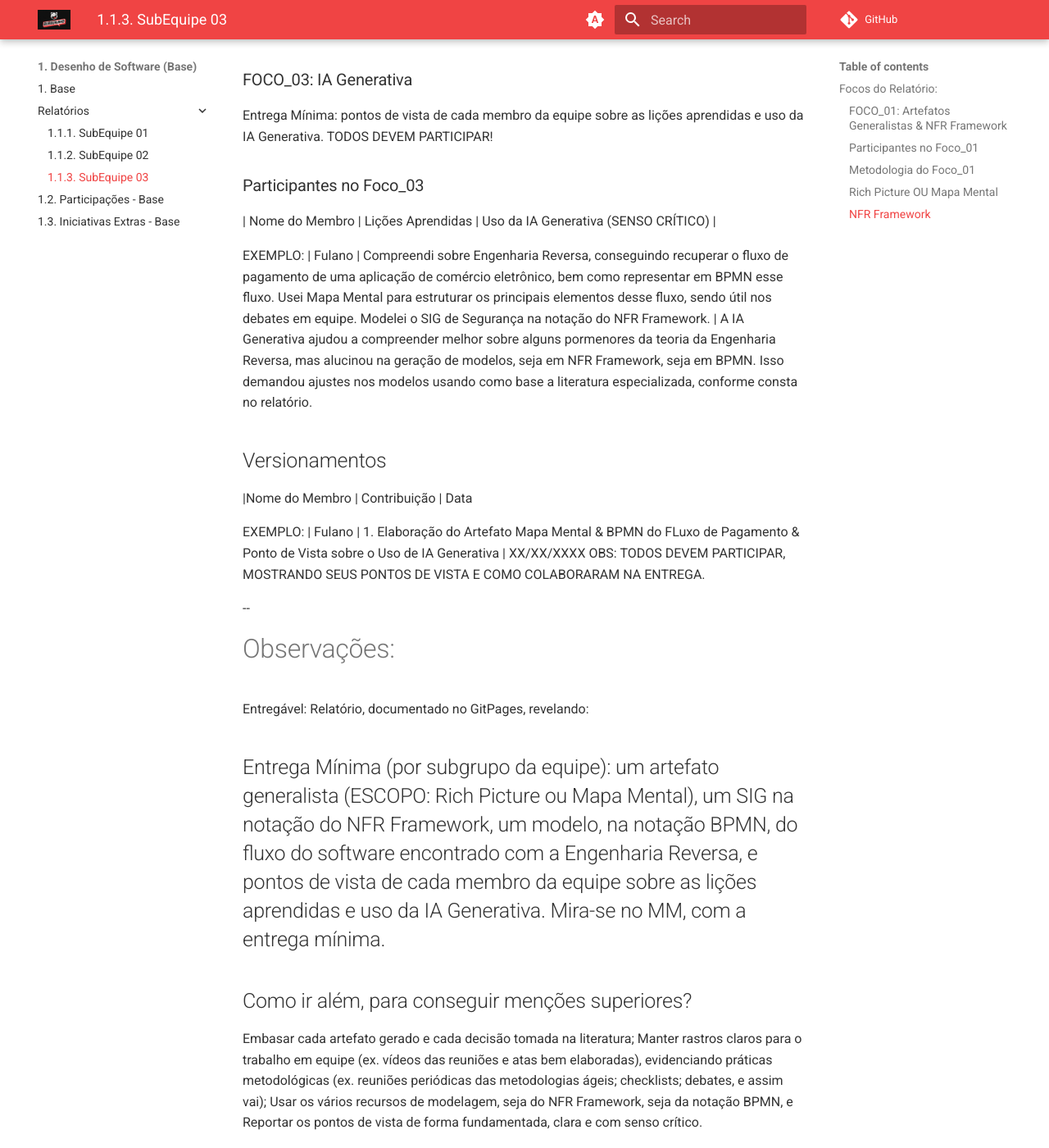
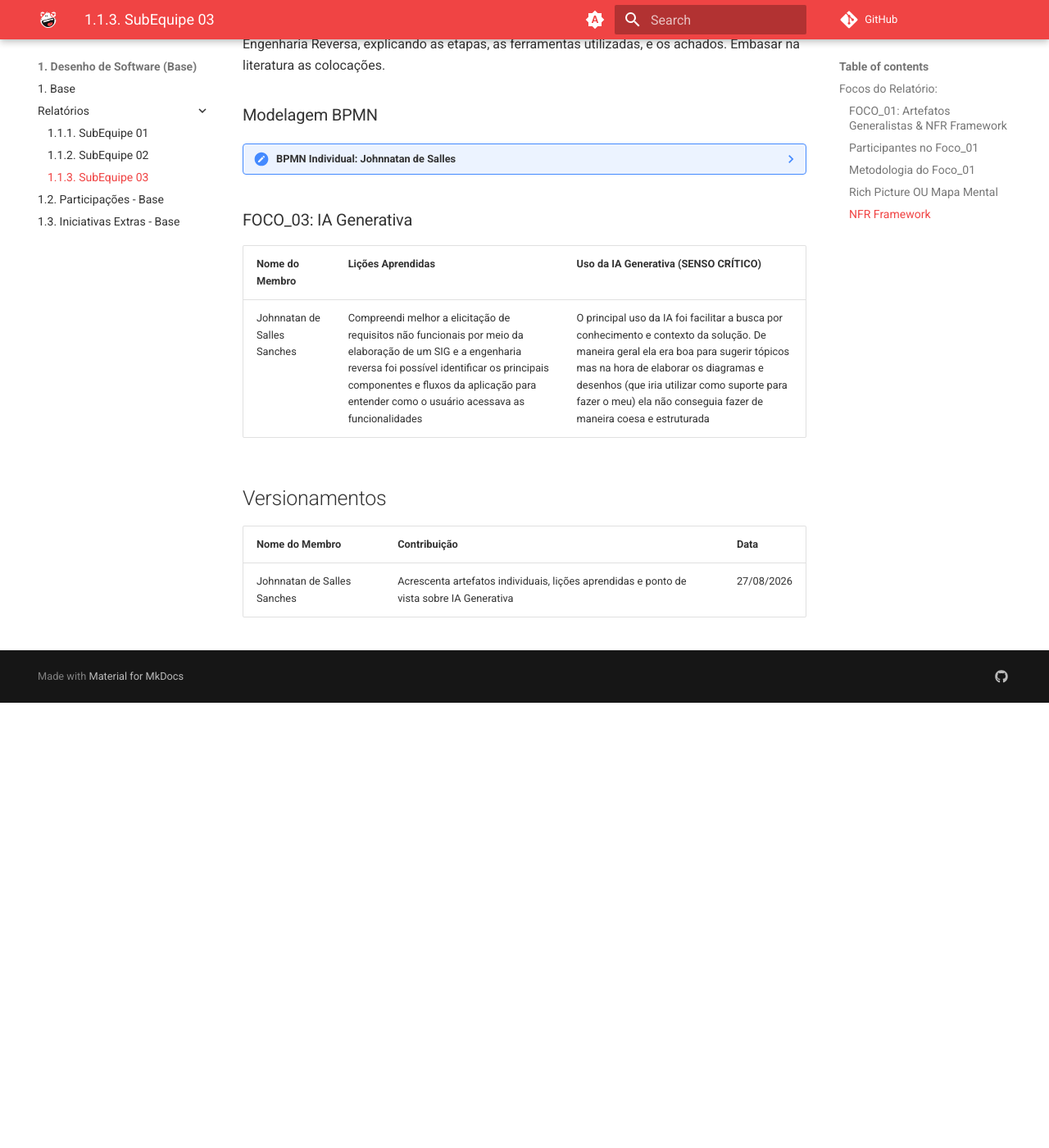
Before and after one commit to UnBArqDsw2026-2-Turma01/2026.2-T01-_G3_ProjetoPortalNoticias_Entrega_01, an MkDocs documentation site: the page built from docs/Base/Relatórios/1.1.3.SubEquipe_03.md, in a window 1280 px wide and 1400 px high, scrolled down 1525 px. Shown: the whole window at 82% size. Built offline with MkDocs 1.6.1 and Material for MkDocs 9.7.7, drawn with Linux system fonts in a browser that asks for light colours; comment, search, counter and statistics services are not loaded; after the commit the page ends 2382 px from its top, so only the background shows below that; some of the changed text lies outside the part shown.

Commit message:
Acrescenta artefatos individuais, lições aprendidas e ponto de vista sobre IA Generativa

```diff
--- a/docs/Base/Relatórios/1.1.3.SubEquipe_03.md
+++ b/docs/Base/Relatórios/1.1.3.SubEquipe_03.md
@@ -1,72 +1,88 @@
 # SubEquipe_03
-O relatório deverá conter a estrutura de focos estabelecida a seguir, bem como versionamentos, metodologia e participantes por foco.
-Não omitir tópicos.
 
 ## Focos do Relatório:
 ### FOCO_01: Artefatos Generalistas & NFR Framework
-Entrega Mínima: um artefato generalista (ESCOPO: Rich Picture ou Mapa Mental) e um SIG na notação do NFR Framework.
-Mira-se no MM no FOCO, com a entrega mínima.
 ### Participantes no Foco_01
-| Nome do Membro |
-
-EXEMPLO:
-| Fulano
+| Participantes |
+|---------------|
+|DAVI GONCALVES LEITE FEITOSA|
+|GIOVANNA FELIPE GUIMARAES|
+|JOHNNATAN DE SALLES SANCHES|
 ### Metodologia do Foco_01
 Espaço para contar um pouco sobre como ocorreu o trabalho em equipe. Vídeos ajudam aqui.
+
+
+
 ### Rich Picture OU Mapa Mental
 Rich Picture ou Mapa Mental
+
+
+
+??? note "Rich Picture Individual: Johnnatan de Salles"
+
+    <figure style="text-align: center;">
+        <img src="../../../assets/subGrupo3/mapaJohn.png" alt="Rich Picture individual do Johnnatan de Salles" style="max-width: 100%;">
+        <figcaption>
+            <p style="text-align: center; font-size: 10pt;">
+                Figura : Rich Picture Individual (Fonte: <a href="https://github.com/jsalless">Johnnatan de Salles</a>, 2026)
+            </p>
+        </figcaption>
+    </figure>
+
+
 ### NFR Framework
 SIG de <<critério de qualidade>> na notação do NFR Framework.
+
+
+
+??? note "SIG NFR Framework Individual: Johnnatan de Salles"
+
+    <figure style="text-align: center;">
+        <img src="../../../assets/subGrupo3/sigJohn.png" alt="SIG NFR Framework do Johnnatan de Salles" style="max-width: 100%;">
+        <figcaption>
+            <p style="text-align: center; font-size: 10pt;">
+                Figura : SIG NFR Framework Individual (Fonte: <a href="https://github.com/jsalless">Johnnatan de Salles</a>, 2026)
+            </p>
+        </figcaption>
+    </figure>
 #
 
 ### FOCO_02: Engenharia Reversa & Modelagem BPMN
-Entrega Mínima: um modelo, na notação BPMN, do fluxo do software encontrado com a Engenharia Reversa.
-Mira-se no MM no FOCO, com a entrega mínima.
 ### Participantes no Foco_02
-| Nome do Membro |
-
-EXEMPLO:
-| Fulano |
+| Participantes |
+|---------------|
+|DAVI GONCALVES LEITE FEITOSA|
+|GIOVANNA FELIPE GUIMARAES|
+|JOHNNATAN DE SALLES SANCHES|
 ### Metodologia do Foco_02
 Espaço para contar um pouco sobre como ocorreu o trabalho em equipe. Vídeos ajudam aqui.
 ### Processo de Engenharia Reversa Aplicado
 Descrever o contexto no qual foi aplicada a Engenharia reversa, bem como o processo de Engenharia Reversa, explicando as etapas, as ferramentas utilizadas, e os achados. Embasar na literatura as colocações.
 ### Modelagem BPMN
-Modelo, na notação BPMN, de um fluxo levantado ao realizar o processo de Engenharia Reversa.
+
+
+
+??? note "BPMN Individual: Johnnatan de Salles"
+
+    <figure style="text-align: center;">
+        <img src="../../../assets/subGrupo3/bpmnJohn.png" alt="BPMN individual do Johnnatan de Salles" style="max-width: 100%;">
+        <figcaption>
+            <p style="text-align: center; font-size: 10pt;">
+                Figura : BPMN Individual (Fonte: <a href="https://github.com/jsalless">Johnnatan de Salles</a>, 2026)
+            </p>
+        </figcaption>
+    </figure>
 
 #
 ### FOCO_03: IA Generativa
-Entrega Mínima: pontos de vista de cada membro da equipe sobre as lições aprendidas e uso da IA Generativa.
-TODOS DEVEM PARTICIPAR!
-### Participantes no Foco_03
+
+
 | Nome do Membro | Lições Aprendidas | Uso da IA Generativa (SENSO CRÍTICO) |
-
-EXEMPLO:
-| Fulano | Compreendi sobre Engenharia Reversa, conseguindo recuperar o fluxo de pagamento de uma aplicação de comércio eletrônico, bem como representar em BPMN esse fluxo. Usei Mapa Mental para estruturar os principais elementos desse fluxo, sendo útil nos debates em equipe. Modelei o SIG de Segurança na notação do NFR Framework. | A IA Generativa ajudou a compreender melhor sobre alguns pormenores da teoria da Engenharia Reversa, mas alucinou na geração de modelos, seja em NFR Framework, seja em BPMN. Isso demandou ajustes nos modelos usando como base a literatura especializada, conforme consta no relatório.
+| -------- | ----- | ----------- |
+| Johnnatan de Salles Sanches | Compreendi melhor a elicitação de requisitos não funcionais por meio da elaboração de um SIG e a engenharia reversa foi possível identificar os principais componentes e fluxos da aplicação para entender como o usuário acessava as funcionalidades| O principal uso da IA foi facilitar a busca por conhecimento e contexto da solução. De maneira geral ela era boa para sugerir tópicos mas na hora de elaborar os diagramas e desenhos (que iria utilizar como suporte para fazer o meu) ela não conseguia fazer de maneira coesa e estruturada|
 
 #
 ## Versionamentos
 |Nome do Membro | Contribuição | Data
-
-EXEMPLO:
-| Fulano  |  1. Elaboração do Artefato Mapa Mental & BPMN do FLuxo de Pagamento & Ponto de Vista sobre o Uso de IA Generativa | XX/XX/XXXX
-OBS: TODOS DEVEM PARTICIPAR, MOSTRANDO SEUS PONTOS DE VISTA E COMO COLABORARAM NA ENTREGA.
-
---
-# Observações:
-Entregável: Relatório, documentado no GitPages, revelando:
-## Entrega Mínima (por subgrupo da equipe): um artefato generalista (ESCOPO: Rich Picture ou Mapa Mental), um SIG na notação do NFR Framework, um modelo, na notação BPMN, do fluxo do software encontrado com a Engenharia Reversa, e pontos de vista de cada membro da equipe sobre as lições aprendidas e uso da IA Generativa. Mira-se no MM, com a entrega mínima.
-
-## Como ir além, para conseguir menções superiores?
-Embasar cada artefato gerado e cada decisão tomada na literatura;
-Manter rastros claros para o trabalho em equipe (ex. vídeos das reuniões e atas bem elaboradas), evidenciando práticas metodológicas (ex. reuniões periódicas das metodologias ágeis; checklists; debates, e assim vai);
-Usar os vários recursos de modelagem, seja do NFR Framework, seja da notação BPMN, e
-Reportar os pontos de vista de forma fundamentada, clara e com senso crítico.
-
-## 📌A ideia não é quantidade, e sim qualidade do que é entregue.
-
-## Apresentação:
-Apresentação (para a professora) explicando o artefato elaborado, com: (i) rastro claro aos membros participantes (MOSTRAR QUADRO DE PARTICIPAÇÕES & COMMITS); (ii) justificativas & senso crítico sobre o trabalho realizado, e (iii) comentários gerais sobre o trabalho em equipe. Tempo da Apresentação: +/- 10min. Recomendação: Apresentar diretamente via Wiki ou GitPages do Projeto. Baixar os conteúdos com antecedência, evitando problemas de internet no momento de exposição nas Dinâmicas de Avaliação.
-
-A Wiki ou GitPages do Projeto deve conter, PARA CADA SUBGRUPO, um tópico dedicado ao relatório com a entrega mínima, versionamentos, referências, e demais detalhamentos gerados pela equipe nesse escopo.
-Demais orientações disponíveis nas Diretrizes (vide Aprender3).
+| -------- | ----- | ----------- |
+| Johnnatan de Salles Sanches | Acrescenta artefatos individuais, lições aprendidas e ponto de vista sobre IA Generativa | 27/08/2026 |
--- a/mkdocs.yml
+++ b/mkdocs.yml
@@ -11,7 +11,7 @@
 
 theme:
   name: material
-  logo: assets/burburinho.jpeg
+  logo: assets/SapoBurburinho.svg
   palette:
 
     # Palette toggle for automatic mode
```
Also changed, not shown: docs/Base/1.2.ParticipacoesBase.md (+3 -4 lines), docs/Base/1.3.IniciativasExtras.md (+6 -2 lines), docs/Base/1.Base.md (+4 -4 lines), docs/assets/SapoBurburinho.svg (added), docs/assets/designSprint.jpeg, docs/assets/subGrupo3/bpmnJohn.png (added), docs/assets/subGrupo3/mapaJohn.png (added), docs/assets/subGrupo3/sigJohn.png (added), 1 other file.
